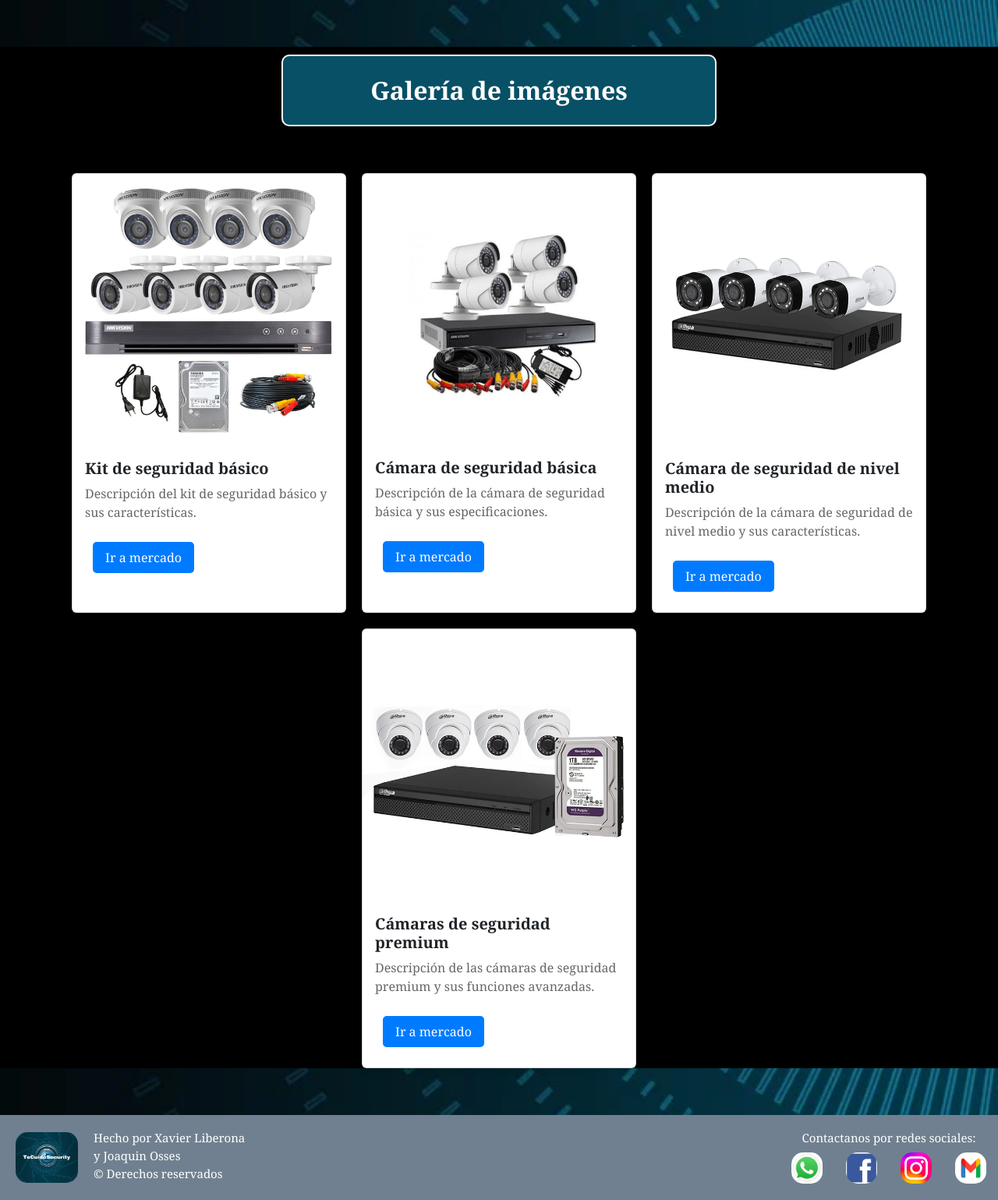
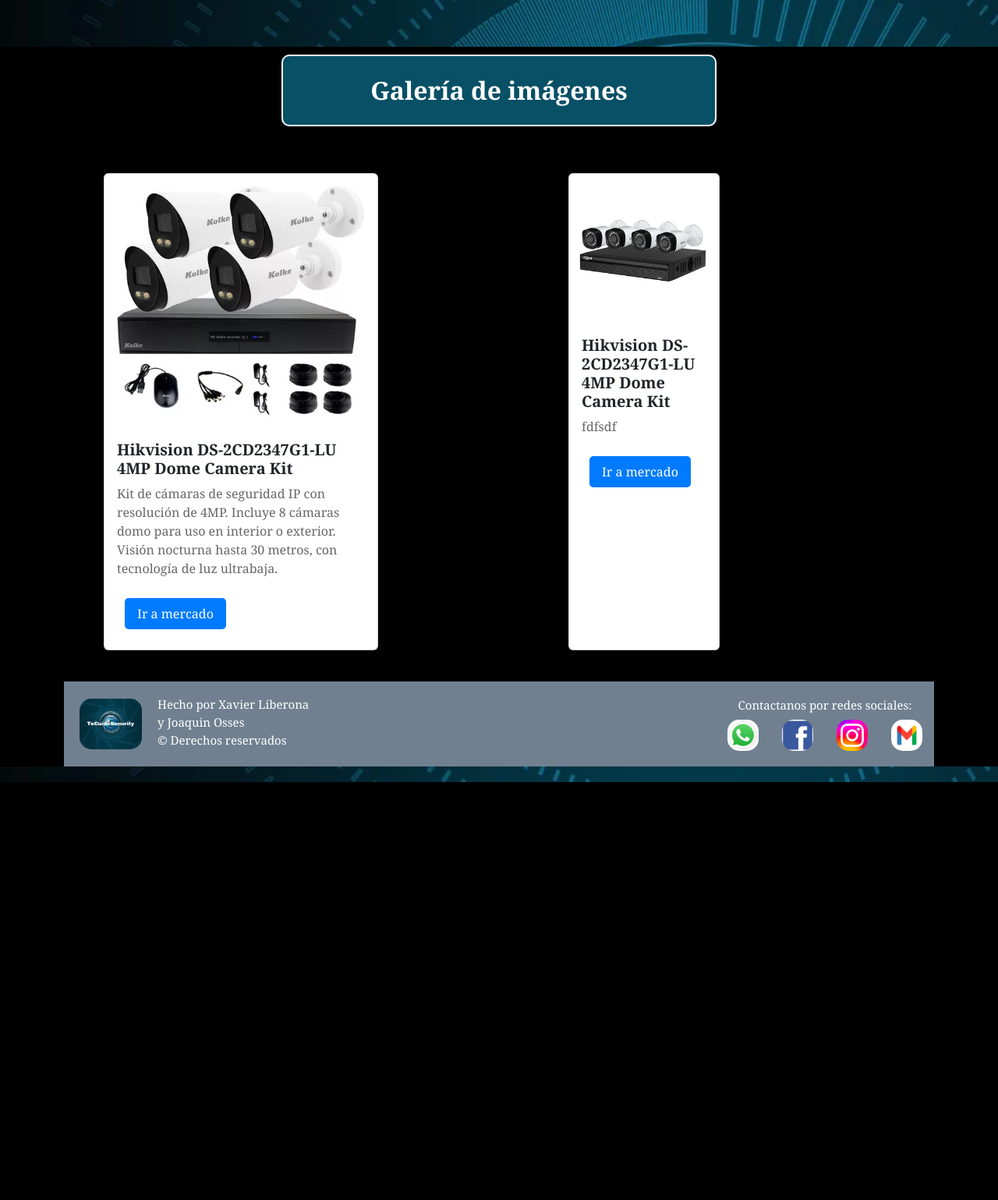
Before and after one commit to saintcarti/paginaWeb, a Django app: page /TopSale/ in a window 1280 px wide. Shown: the part 86-1625 px from the top of the page at 78% size. After the commit the page ends 1089 px from the top, so only its background shows below. Run offline with Django 5.2, Linux system fonts and the light colour scheme; data comes from the database, SQL or seed files in the repository; parts of the project's set-up code (start-up, migrations or seed data) failed here and were passed over; some libraries are stand-ins or nearby versions.

Commit message:
commit cambio en planes

```diff
--- a/inicio/templates/base.html
+++ b/inicio/templates/base.html
@@ -125,7 +125,8 @@
 
     <div class="content">
       <div class="main-content container">
-        {% block contenido %} {% endblock %}
+        {% block contenido %}
+        {% endblock %}
       </div>
     </div>
 
--- a/inicio/templates/iniciotemplates/indexPlanes.html
+++ b/inicio/templates/iniciotemplates/indexPlanes.html
@@ -25,61 +25,19 @@
   }
 </style>
 <div class="titulo">Galería de imágenes</div>
-<div class="card-deck">
+{%for camara in camaras%}
+  <div style="" class="card-deck">
     <div class="card">
-    <img src="{% static 'img/kit4.jpg' %}" class="card-img-top" alt="Imagen 1"/>
+      <img src="{{camara.imagen.url}}" class="card-img-top" alt="Imagen 1"/>
       <div class="card-body">
-      <h5 class="card-title">Kit de seguridad básico</h5>
+        <h5 class="card-title">{{camara.nombreCamara}}</h5>
         <p class="card-text">
-        Descripción del kit de seguridad básico y sus características.
+          {{camara.descripcion}}
         </p>
         <a href="{%url 'inventario'%}" class="btn btn-primary">Ir a mercado</a>
       </div>
     </div>
-  <div class="card">
-    <img
-      src="{% static 'img/CamaraBasica.jpg' %}"
-      class="card-img-top"
-      alt="Imagen 2"
-    />
-    <div class="card-body">
-      <h5 class="card-title">Cámara de seguridad básica</h5>
-      <p class="card-text">
-        Descripción de la cámara de seguridad básica y sus especificaciones.
-      </p>
-      <a href="{%url 'inventario'%}" class="btn btn-primary">Ir a mercado</a>
-    </div>
-  </div>
-  <div class="card">
-    <img
-      src="{% static 'img/CamaraMedio.jpg' %}"
-      class="card-img-top"
-      alt="Imagen 3"
-    />
-    <div class="card-body">
-      <h5 class="card-title">Cámara de seguridad de nivel medio</h5>
-      <p class="card-text">
-        Descripción de la cámara de seguridad de nivel medio y sus
-        características.
-      </p>
-      <a href="{%url 'inventario'%}" class="btn btn-primary">Ir a mercado</a>
-    </div>
-  </div>
-  <div class="card">
-    <img
-      src="{% static 'img/camarasPremium.jpg' %}"
-      class="card-img-top"
-      alt="Imagen 4"
-    />
-    <div class="card-body">
-      <h5 class="card-title">Cámaras de seguridad premium</h5>
-      <p class="card-text">
-        Descripción de las cámaras de seguridad premium y sus funciones
-        avanzadas.
-      </p>
-      <a href="{%url 'inventario'%}" class="btn btn-primary">Ir a mercado</a>
-    </div>
-  </div>
-</div>
+{%endfor%}
+
 
 {%endblock%}
--- a/inicio/views.py
+++ b/inicio/views.py
@@ -1,4 +1,5 @@
 from django.shortcuts import render
+from inventario.models import Camara
 
 # Create your views here.
 def inicio(request):
@@ -9,7 +10,8 @@ def contacto(request):
     return render(request,'iniciotemplates/indexnosotros.html')
 
 def galery(request):
-    return render(request,'iniciotemplates/indexPlanes.html')
+    camaras = Camara.objects.all()
+    return render(request,'iniciotemplates/indexPlanes.html',{'camaras':camaras})
 
 
 def base(request):
```
Lines whose indentation alone changed are shown as unchanged.
